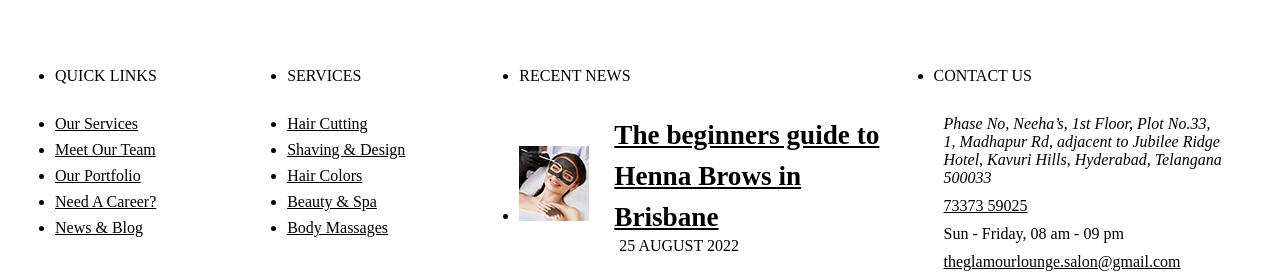
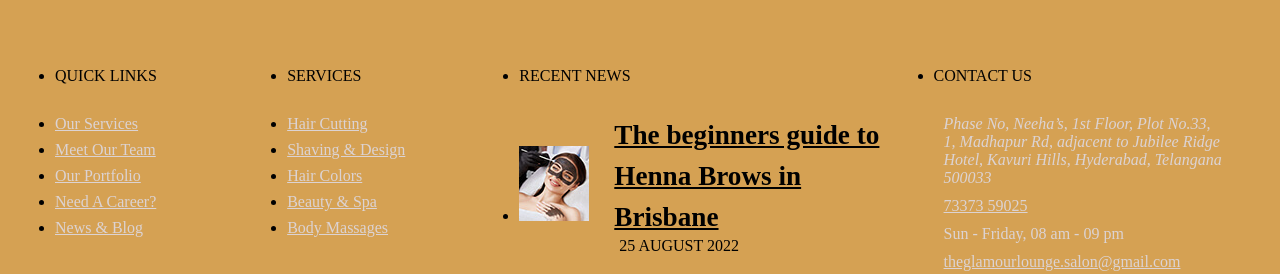
Before and after one commit to reddypandu/GlamourLounge.on, a plain HTML site: page Footer.html in a window 1280 px wide. Shown: the part 187-461 px from the top of the page. Drawn offline with Linux system fonts and the light colour scheme.

Commit message:
modified:   Footer.html

```diff
--- a/Footer.html
+++ b/Footer.html
@@ -9,7 +9,7 @@
 </head>
 
 <body>
-    <footer class="footer has-bg-image" style="background-image: url('./assets/images/footer-bg.png')">
+    <footer class="footer has-bg-image" style="background-color: hsl(36, 61%, 58%)">
         <div class="container">
 
             <div class="footer-top">
--- a/assets/css/footer.css
+++ b/assets/css/footer.css
@@ -88,7 +88,7 @@
   }
 
   .footer-link {
-    color: var(--white_50);
+    color: rgb(220, 211, 211);
     gap: 10px;
     margin-block-start: 8px;
     transition: var(--transition-1);
@@ -115,7 +115,7 @@
     transition: var(--transition-1);
   }
 
-  .blog-card .card-title:is(:hover, :focus) { color: var(--indian-yellow); }
+  .blog-card .card-title:is(:hover, :focus) { color: rgb(220, 211, 211); }
 
   .blog-card .card-date {
     gap: 5px;
@@ -133,7 +133,7 @@
   }
 
   .footer-list-item ion-icon {
-    color: var(--indian-yellow);
+    color: rgb(233, 233, 36);
     font-size: 18px;
     flex-shrink: 0;
     --ionicon-stroke-width: 50px;
@@ -141,7 +141,7 @@
   }
 
   .contact-link {
-    color: var(--white_50);
+    color: rgb(220, 211, 211);
     transition: var(--transition-1);
   }
 
```
